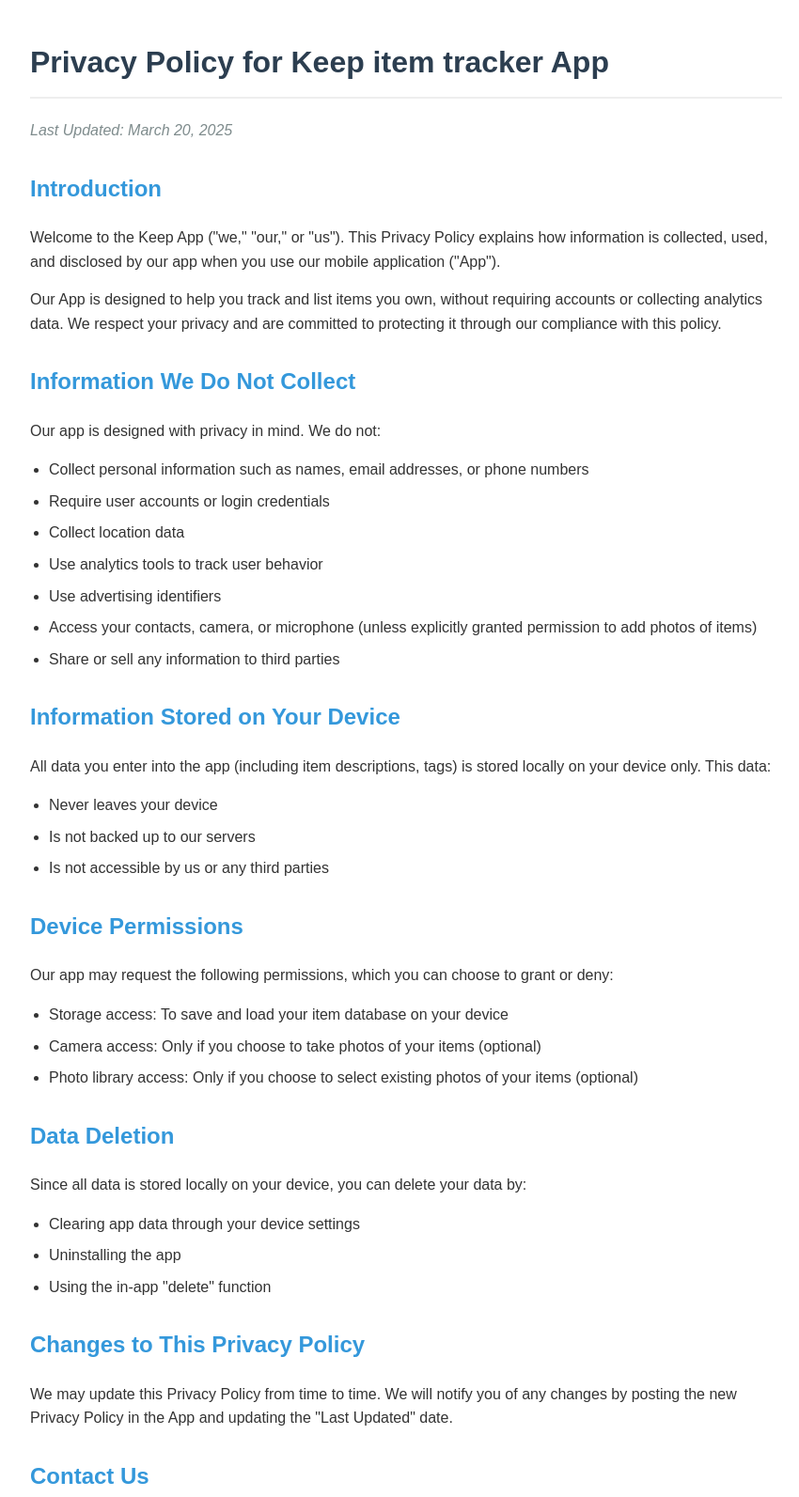
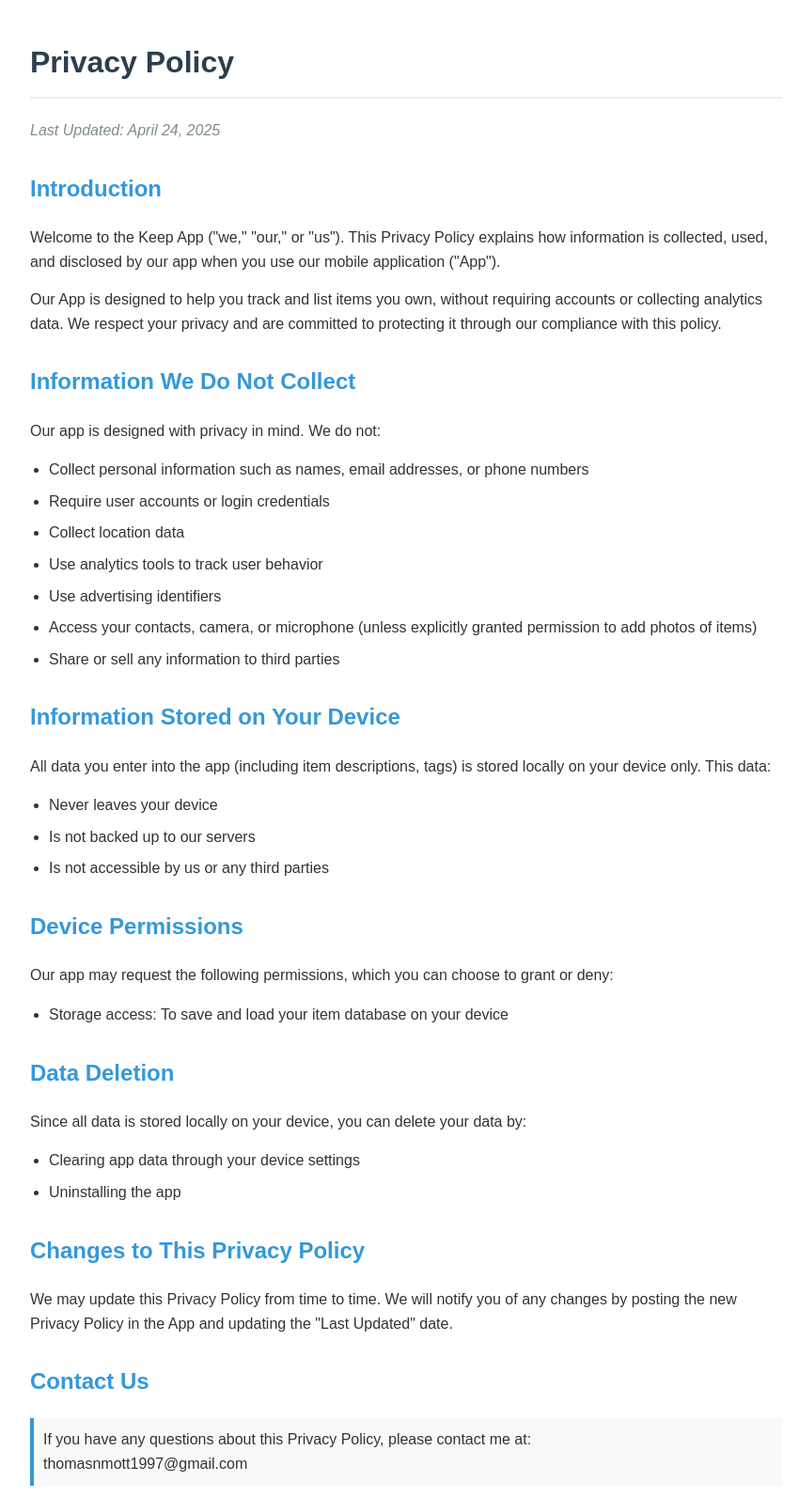
Before and after one commit to ThomasMott/policy, a plain HTML site: page index.html in a window 1280 px wide. Shown: the top 1593 px of the page at 94% size, without its empty margins (208-1058 px from the left). Drawn offline with Linux system fonts and the light colour scheme.

Commit message:
Update index.html

```diff
--- a/index.html
+++ b/index.html
@@ -3,7 +3,7 @@
 <head>
     <meta charset="UTF-8">
     <meta name="viewport" content="width=device-width, initial-scale=1.0">
-    <title>Privacy Policy for Item Tracker App</title>
+    <title>Privacy Policy</title>
     <style>
         body {
             font-family: Arial, sans-serif;
@@ -44,8 +44,8 @@
     </style>
 </head>
 <body>
-    <h1>Privacy Policy for Keep item tracker App</h1>
-    <p class="last-updated">Last Updated: March 20, 2025</p>
+    <h1>Privacy Policy</h1>
+    <p class="last-updated">Last Updated: April 24, 2025</p>
 
     <h2>Introduction</h2>
     <p>Welcome to the Keep App ("we," "our," or "us"). This Privacy Policy explains how information is collected, used, and disclosed by our app when you use our mobile application ("App").</p>
@@ -75,8 +75,6 @@
     <p>Our app may request the following permissions, which you can choose to grant or deny:</p>
     <ul>
         <li>Storage access: To save and load your item database on your device</li>
-        <li>Camera access: Only if you choose to take photos of your items (optional)</li>
-        <li>Photo library access: Only if you choose to select existing photos of your items (optional)</li>
     </ul>
 
     <h2>Data Deletion</h2>
@@ -84,7 +82,6 @@
     <ul>
         <li>Clearing app data through your device settings</li>
         <li>Uninstalling the app</li>
-        <li>Using the in-app "delete" function</li>
     </ul>
 
     <h2>Changes to This Privacy Policy</h2>
```
